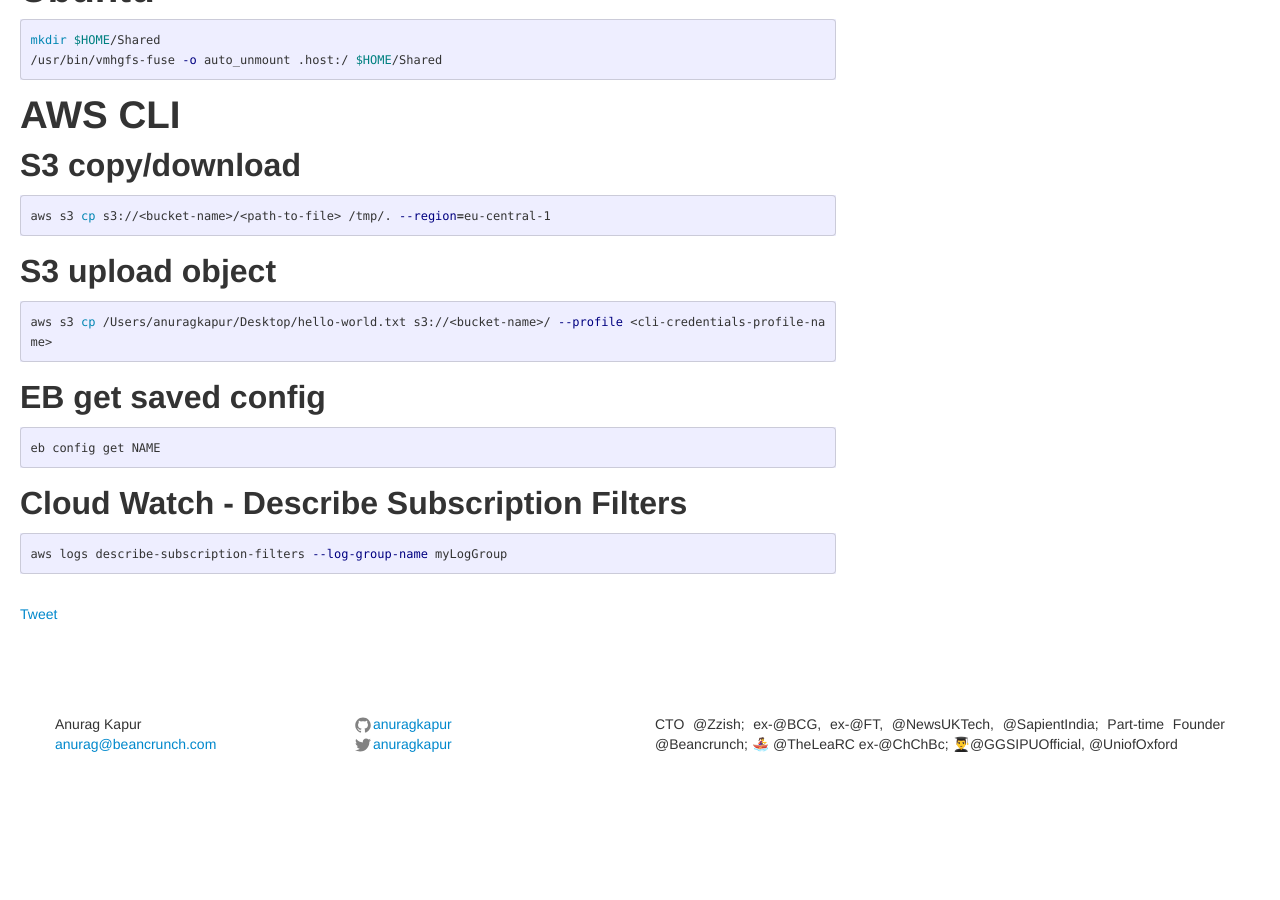
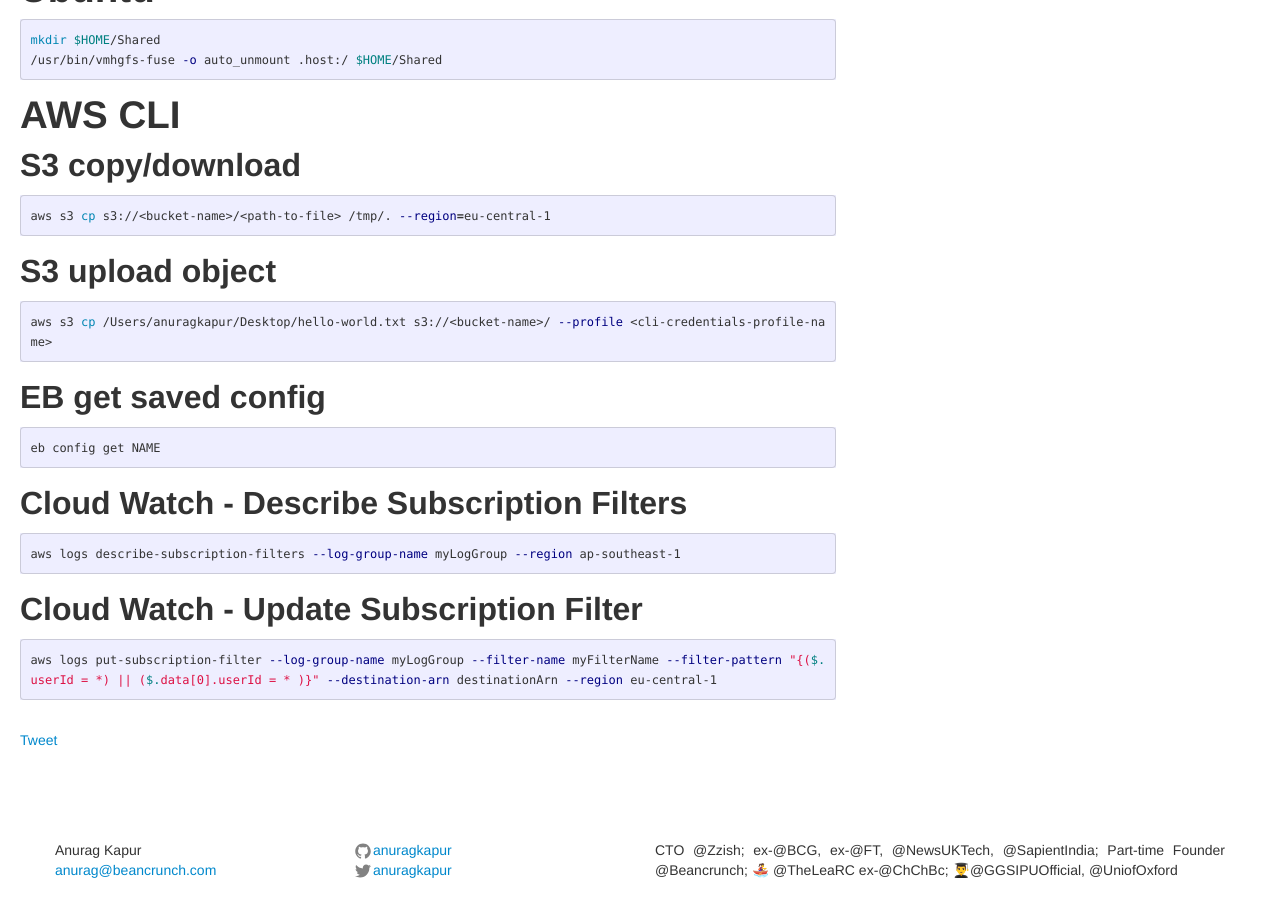
Before and after one commit to anuragkapur/anuragkapur.github.io, a Jekyll site: the page built from blog/cheat-sheets/_posts/2017-01-12-unix-commands.md, in a window 1280 px wide and 900 px high, scrolled down 3171 px. Built offline with Jekyll 4.4.1, drawn with Linux system fonts in a browser that asks for light colours; comment, search, counter and statistics services are not loaded; before the commit the page ends 3945 px from its top, so only the background shows below that.

Commit message:
Add command to update AWS CW subscription filter

````diff
--- a/blog/cheat-sheets/_posts/2017-01-12-unix-commands.md
+++ b/blog/cheat-sheets/_posts/2017-01-12-unix-commands.md
@@ -163,5 +163,10 @@
 
 ## Cloud Watch - Describe Subscription Filters
 ```shell
-aws logs describe-subscription-filters --log-group-name myLogGroup
+aws logs describe-subscription-filters --log-group-name myLogGroup --region ap-southeast-1
 ```
+
+## Cloud Watch - Update Subscription Filter
+```shell
+aws logs put-subscription-filter --log-group-name myLogGroup --filter-name myFilterName --filter-pattern "{($.userId = *) || ($.data[0].userId = * )}" --destination-arn destinationArn --region eu-central-1
+```
````
